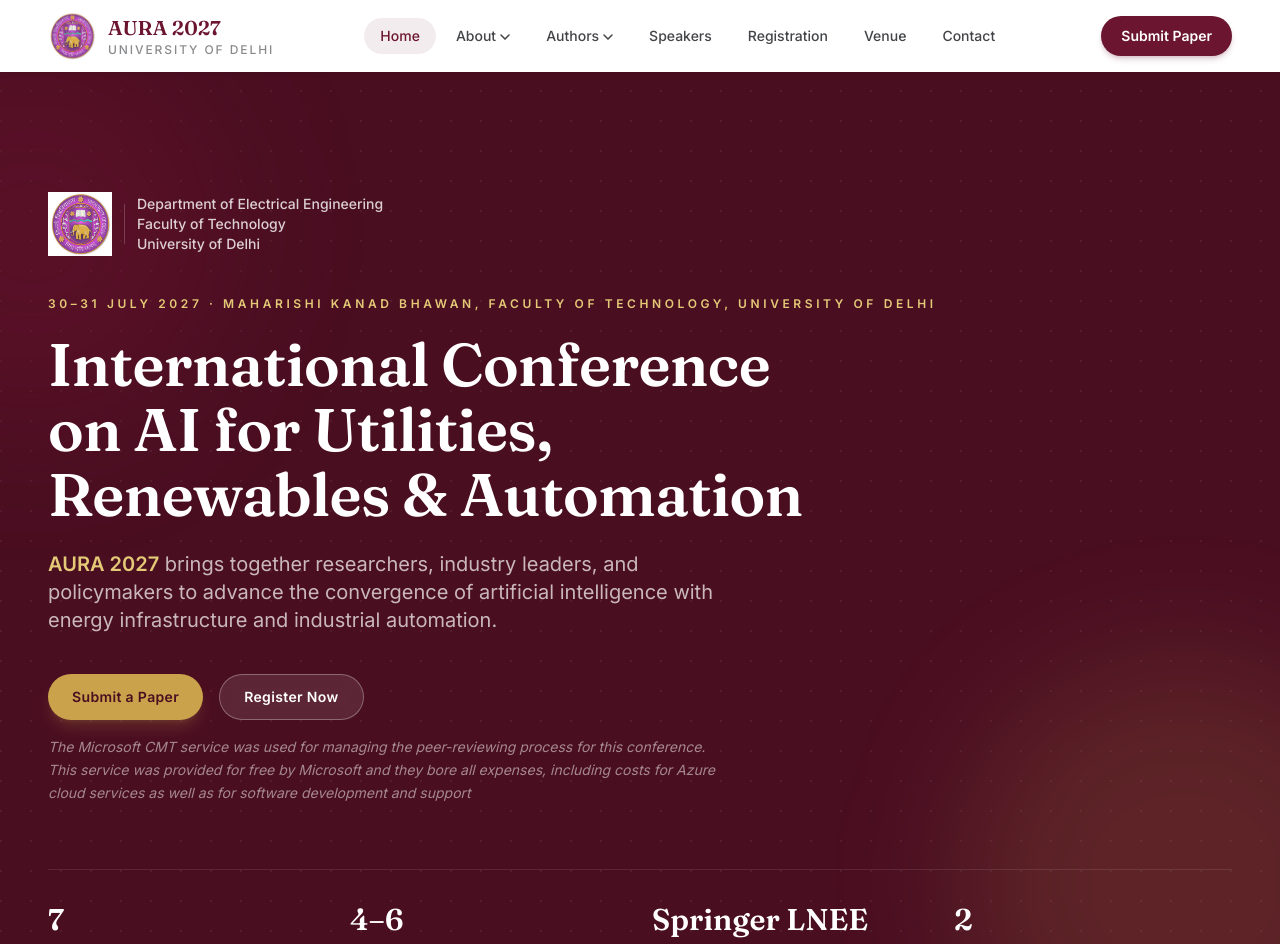
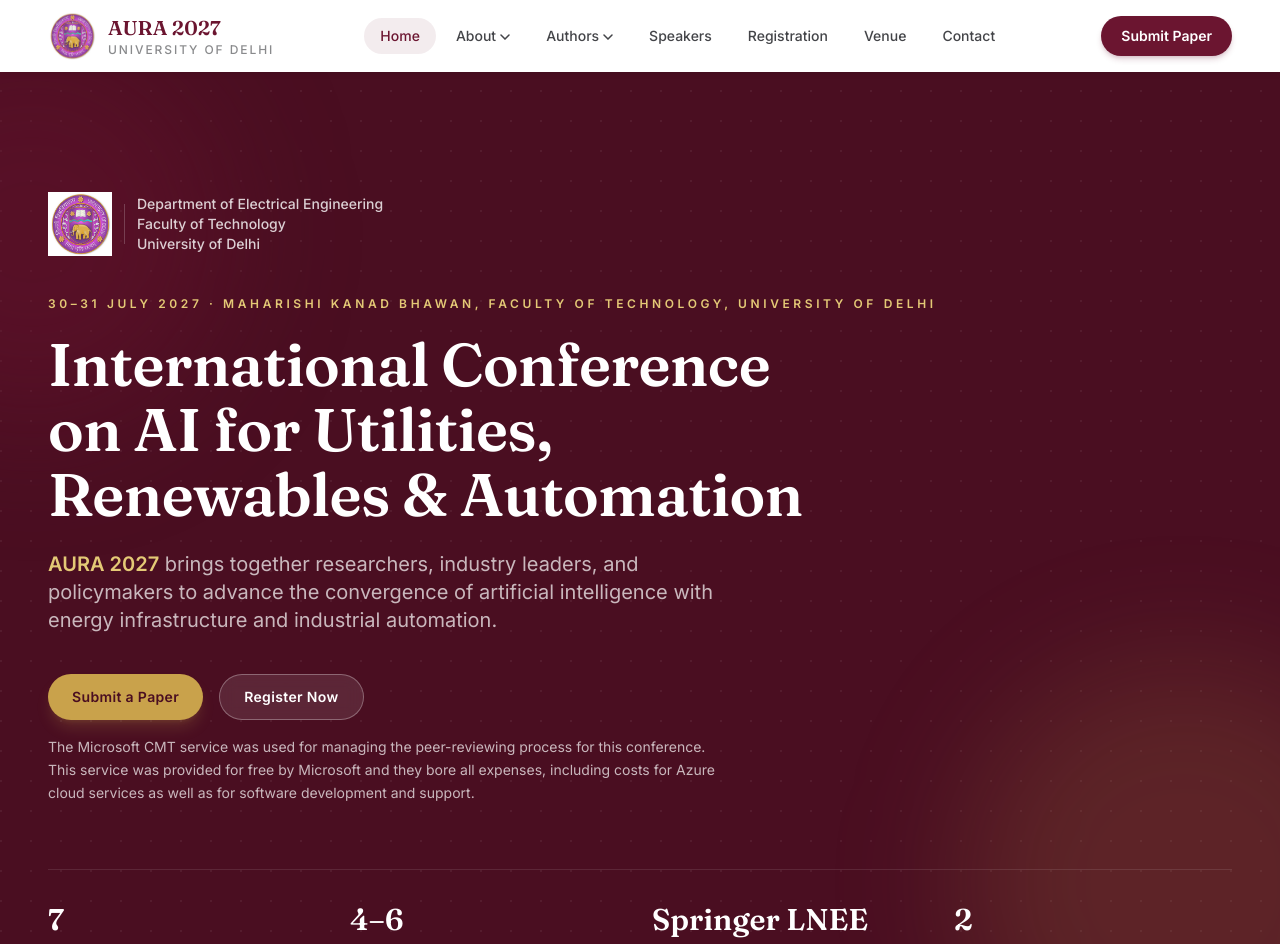
Before and after one commit to Aura2027/Website, a React (Vite) app: page / in a window 1280 px wide. Shown: the top 944 px of the page. Built offline with nearby package versions, Linux system fonts and the light colour scheme.

Commit message:
Make CMT acknowledgement plain text, exact wording, visible in page source. //NS28

```diff
--- a/index.html
+++ b/index.html
@@ -14,7 +14,9 @@
     <link href="https://fonts.googleapis.com/css2?family=Fraunces:ital,opsz,wght@0,9..144,400;0,9..144,500;0,9..144,600;0,9..144,700;1,9..144,500&family=Inter:wght@400;500;600;700;800&display=swap" rel="stylesheet" />
   </head>
   <body>
-    <div id="root"></div>
+    <div id="root">
+      <p>The Microsoft CMT service was used for managing the peer-reviewing process for this conference. This service was provided for free by Microsoft and they bore all expenses, including costs for Azure cloud services as well as for software development and support.</p>
+    </div>
     <script type="module" src="/src/main.tsx"></script>
   </body>
 </html>
--- a/src/pages/Home.tsx
+++ b/src/pages/Home.tsx
@@ -100,11 +100,11 @@
             initial={{ opacity: 0, y: 20 }}
             animate={{ opacity: 1, y: 0 }}
             transition={{ duration: 0.7, delay: 0.38 }}
-            className="mt-4 max-w-2xl text-sm italic leading-relaxed text-white/50"
+            className="mt-4 max-w-2xl text-sm leading-relaxed text-white/70"
           >
             The Microsoft CMT service was used for managing the peer-reviewing process for this conference. This
             service was provided for free by Microsoft and they bore all expenses, including costs for Azure cloud
-            services as well as for software development and support
+            services as well as for software development and support.
           </motion.p>
 
           <motion.div
```
